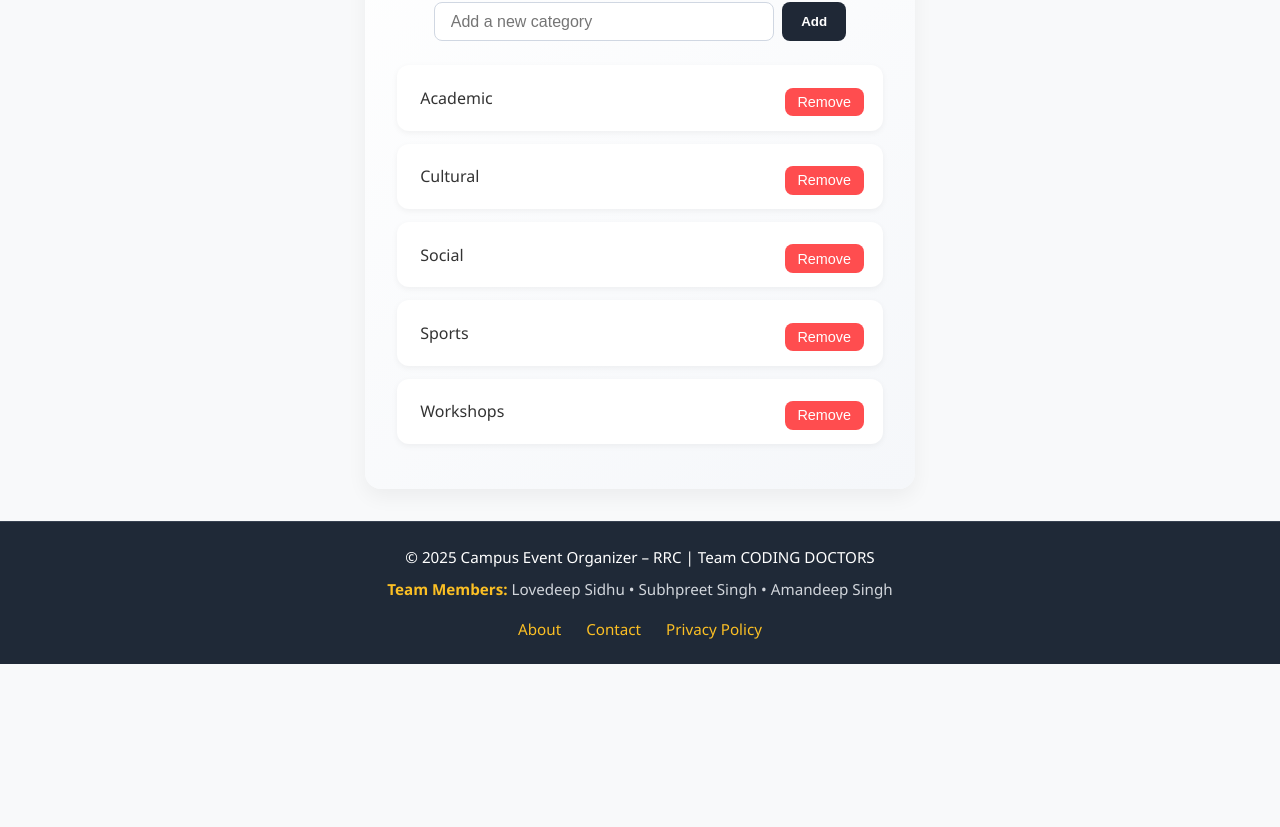
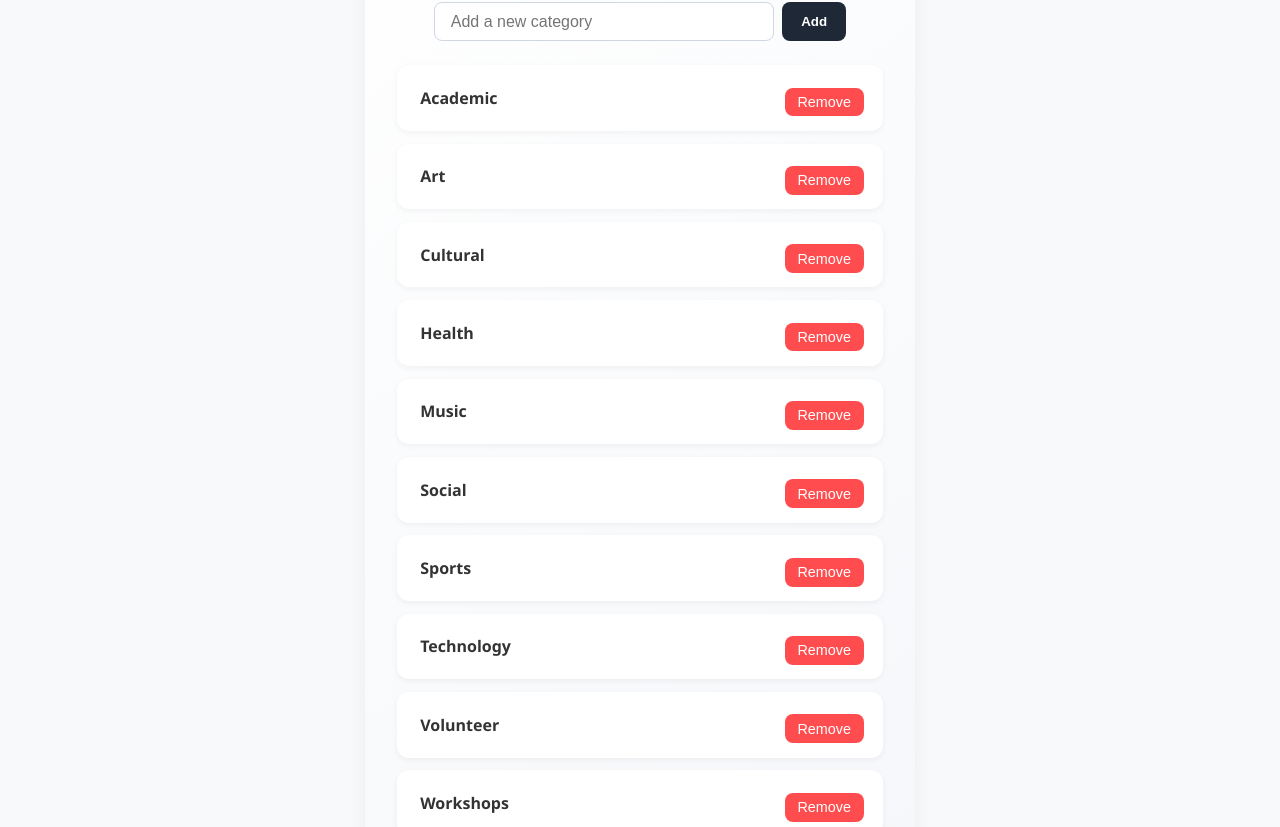
Before and after one commit to Subhpreet855/Campus_Event_Organizer_RRC, a React (Vite) app: page / in a window 1280 px wide. Shown: the part 2621-3448 px from the top of the page. Before the commit the page ends 3285 px from the top, so only its background shows below. Built offline with nearby package versions, Linux system fonts and the light colour scheme.

Commit message:
Just add a repository layer in the event_category component and use hook service.

```diff
--- a/src/Components/event_category/event_category.tsx
+++ b/src/Components/event_category/event_category.tsx
@@ -1,18 +1,24 @@
+/**
+ * event_category.tsx
+ *
+ * This component displays and manages event categories.
+ * Users can search, sort, add, and remove categories dynamically.
+ *
+ * Features:
+ * - Displays a list of categories directly from repository (categoryRepository).
+ * - Allows adding and removing categories.
+ */
+
 import React, { useState, useContext } from "react";
 import "./event_category.css";
 import { useListControls } from "../hooks/useListControls";
-import { EventService } from "../services/EventService";
 import type { Event } from "../../types/event";
 import { SharedEventContext } from "../../App";
+import { categoryRepository } from "../../repositories/categoryRepository";
+import type { Category } from "../../data/mockdataCategories";
 
 function EventCategories() {
-  const [categories, setCategories] = useState<string[]>([
-    "Sports",
-    "Workshops",
-    "Social",
-    "Academic",
-    "Cultural",
-  ]);
+  const [categories, setCategories] = useState<Category[]>(categoryRepository.getAll());
   const [input, setInput] = useState<string>("");
 
   const {
@@ -37,13 +43,24 @@ function EventCategories() {
       location: "University of Manitoba",
     } as Partial<Event>);
 
-    if (isValid && !categories.includes(trimmedInput)) {
-      setCategories([...categories, trimmedInput]);
+    if (
+      isValid &&
+      !categories.some((c) => c.name.toLowerCase() === trimmedInput.toLowerCase())
+    ) {
+      const newCategory: Category = {
+        id: categories.length + 1,
+        name: trimmedInput,
+        description: "User-added category",
+      };
+
+      categoryRepository.add(newCategory);
+
+      setCategories(categoryRepository.getAll());
       setInput("");
 
       addEvent({
         id: allEvents.length + 1,
-        title: trimmedInput + " Event",
+        title: `${trimmedInput} Event`,
         date: "2025-11-01",
         location: "Main Campus",
         description: "Auto-generated event from category",
@@ -51,16 +68,18 @@ function EventCategories() {
     }
   };
 
-  const handleRemoveCategory = (category: string) => {
-    setCategories(categories.filter((c) => c !== category));
+  const handleRemoveCategory = (id: number) => {
+    categoryRepository.delete(id);
+    setCategories(categoryRepository.getAll());
   };
 
-  const filteredCategories = EventService.sortByName(
-    categories.filter((c) =>
-      c.toLowerCase().includes(searchValue.toLowerCase())
-    ),
-    sortBy
-  );
+  const filteredCategories = [...categories]
+    .filter((c) => c.name.toLowerCase().includes(searchValue.toLowerCase()))
+    .sort((a, b) =>
+      sortBy === "asc"
+        ? a.name.localeCompare(b.name)
+        : b.name.localeCompare(a.name)
+    );
 
   return (
     <section className="event-categories">
@@ -96,12 +115,14 @@ function EventCategories() {
       {validationError && <p className="error">{validationError}</p>}
 
       <ul className="category-list">
-        {filteredCategories.map((category, index) => (
-          <li key={index} className="category-item">
-            <span>{category}</span>
+        {filteredCategories.map((category) => (
+          <li key={category.id} className="category-item">
+            <div>
+              <strong>{category.name}</strong>
+            </div>
             <button
               type="button"
-              onClick={() => handleRemoveCategory(category)}
+              onClick={() => handleRemoveCategory(category.id)}
               className="remove-btn"
             >
               Remove
--- a/src/Components/services/EventService.ts
+++ b/src/Components/services/EventService.ts
@@ -1,15 +1,14 @@
-import type { Event } from "../..//types/event";
+import type { Event } from "../../types/event";
 import { events } from "../../data/mockdata";
+import { categoryRepository } from "../../repositories/categoryRepository";
+import type { Category } from "../../data/mockdataCategories";
 
 export const EventService = {
-
   /**
-   * Sorts a list of category names according to the alphabets.
-   * @param list - array of strings (category names)
-   * @param order - for A–Z,  for Z–A
-   * @returns sorted list of category names
+   * It Sorts a list of category names according to the alphabets.
+   * helps to sort for A–Z, for Z–A
+   * helps to sort list of category names
    */
-
   sortByName(list: string[], order: "asc" | "desc") {
     const sorted = [...list].sort((a, b) =>
       a.localeCompare(b, undefined, { sensitivity: "base" })
@@ -19,21 +18,40 @@ export const EventService = {
 
   /**
    * Sorts events by date.
-   * @param events - array of Event objects
-   * @returns new sorted array of events
+   * array of Event objects
+   * new sorted array of events
    */
-
   sortEventsByDate(events: Event[]): Event[] {
     return [...events].sort((a, b) => a.date.localeCompare(b.date));
   },
 
   /**
    * Finds all upcoming events.
-   * @returns filtered array of Event objects
+   * filtered array of Event objects
    */
-
   getUpcomingEvents(): Event[] {
     const today = new Date();
     return events.filter((e) => new Date(e.date) >= today);
   },
+
+  /**
+   * Gets all event categories from repository
+   */
+  getAllCategories(): Category[] {
+    return categoryRepository.getAll();
+  },
+
+  /**
+   * Adds a new category
+   */
+  addCategory(newCategory: Category): void {
+    categoryRepository.add(newCategory);
+  },
+
+  /**
+   * Deletes a category
+   */
+  removeCategory(id: number): void {
+    categoryRepository.delete(id);
+  },
 };
--- /dev/null
+++ b/src/data/mockdataCategories.ts
@@ -0,0 +1,18 @@
+export type Category = {
+  id: number;
+  name: string;
+  description: string;
+};
+
+export const mockCategories: Category[] = [
+  { id: 1, name: "Sports", description: "Outdoor and indoor athletic activities and competitions." },
+  { id: 2, name: "Workshops", description: "Hands-on learning events focusing on skill development." },
+  { id: 3, name: "Social", description: "Community gatherings, parties, and social meet-ups." },
+  { id: 4, name: "Academic", description: "Lectures, seminars, and educational programs." },
+  { id: 5, name: "Cultural", description: "Events celebrating various cultures and traditions." },
+  { id: 6, name: "Technology", description: "Tech expos, hackathons, and innovation events." },
+  { id: 7, name: "Health", description: "Fitness classes, wellness sessions, and awareness drives." },
+  { id: 8, name: "Art", description: "Art exhibitions, painting classes, and creative showcases." },
+  { id: 9, name: "Music", description: "Concerts, open mics, and performances." },
+  { id: 10, name: "Volunteer", description: "Community service and charity-focused activities." },
+];
--- /dev/null
+++ b/src/repositories/categoryRepository.ts
@@ -0,0 +1,24 @@
+import { mockCategories } from "../data/mockdataCategories";
+import type { Category } from "../data/mockdataCategories";
+
+let categoryData: Category[] = [...mockCategories];
+
+export const categoryRepository = {
+  getAll(): Category[] {
+    return categoryData;
+  },
+
+  add(newCategory: Category): void {
+    const exists = categoryData.find(
+      (c) => c.name.toLowerCase() === newCategory.name.toLowerCase()
+    );
+
+    if (!exists) {
+      categoryData.push(newCategory);
+    }
+  },
+
+  delete(id: number): void {
+    categoryData = categoryData.filter((c) => c.id !== id);
+  },
+};
```
Also changed, not shown: src/repositories/EventRepository.ts (deleted).
